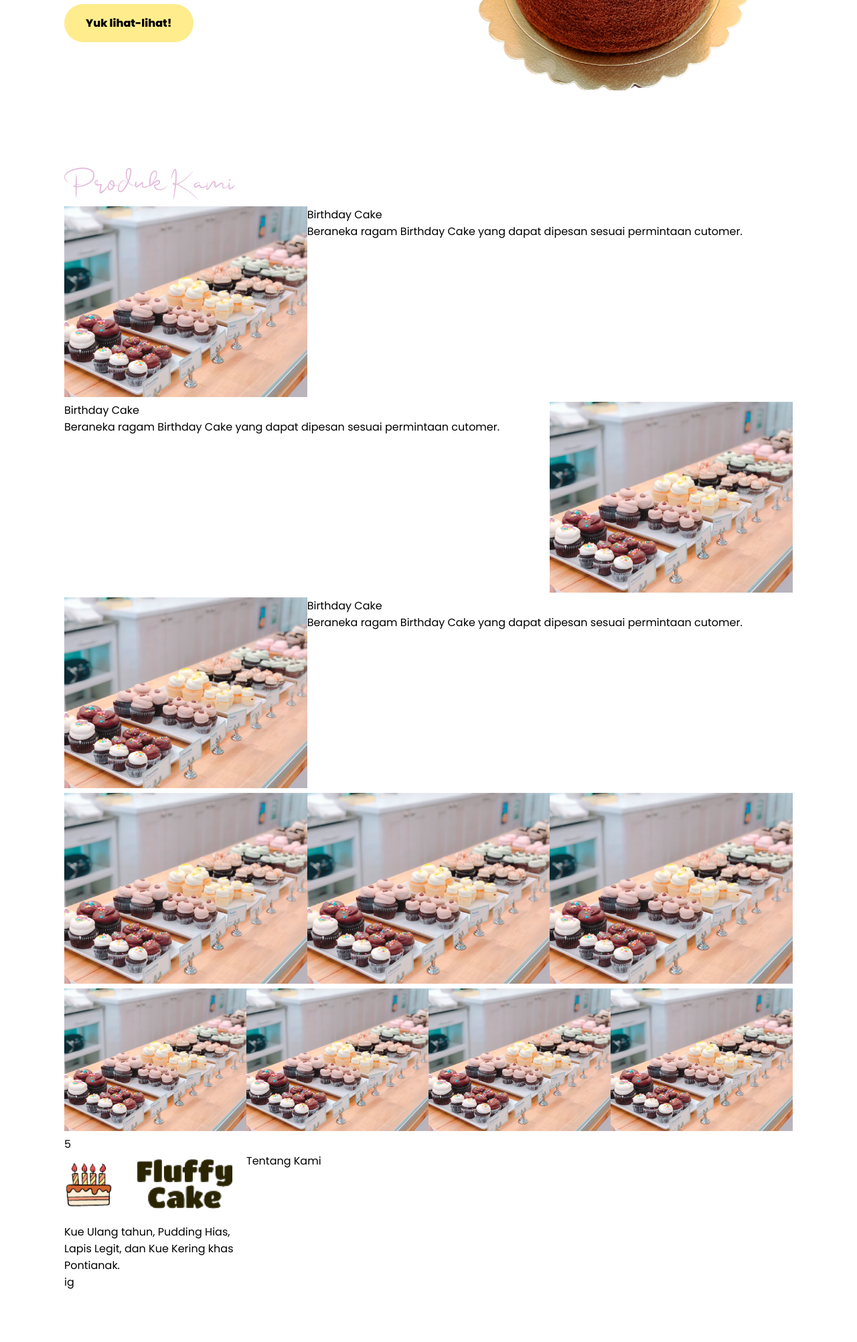
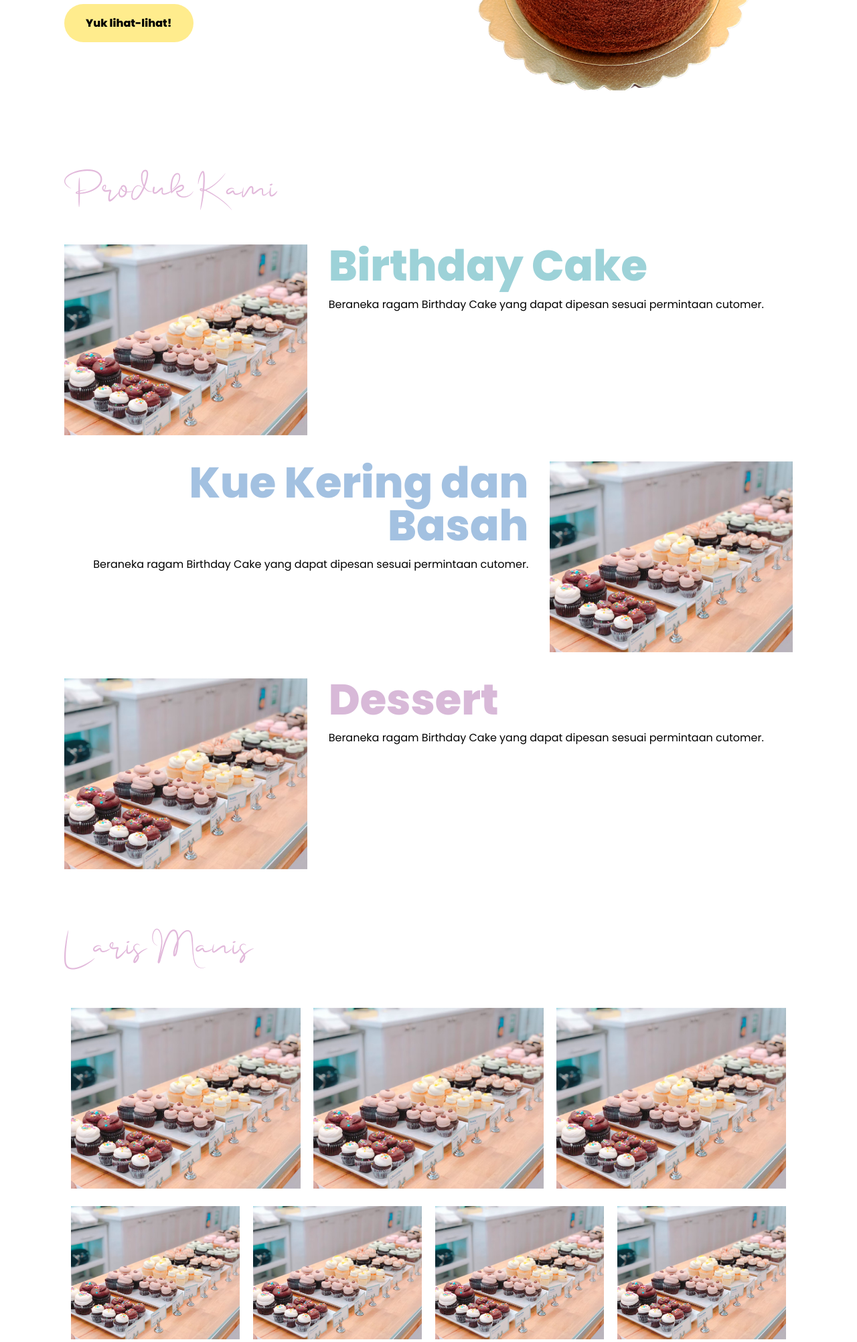
Before and after one commit to Hendrik-Krisma/tugas-UTS-web-pwd, a PHP site: page / in a window 1280 px wide. Shown: the part 360-2364 px from the top of the page at 67% size. Before the commit the page ends 2285 px from the top, so only its background shows below. Run offline with PHP 8.4, Linux system fonts and the light colour scheme.

Commit message:
Layouting part 1

```diff
--- a/assets/css/style.css
+++ b/assets/css/style.css
@@ -102,6 +102,35 @@ img{
 
 .judul_bagan{
     font-family: onelove;
+    font-size: 5em;
+    color: #E2B9DB;
+    margin-bottom: 0.5em;
+}
+
+.judul_bagan_1{
     font-size: 4em;
-    color: #E2B9DB;
+    font-family: pebold;
+    line-height: 1em;
+    margin-bottom: 0.2em;
 }
+
+.judul_bagan_1_kanan{
+    padding: 0 2em 0 0;
+    text-align: right;
+}
+
+.gambar_baris_satu, .gambar_baris_dua{
+    padding: 0.6em;
+}
+
+.gambar_kami{
+    width: 100%;
+    padding: 0;
+    transition: 0.5s;
+}
+
+.gambar_kami:hover{
+    cursor: pointer;
+    padding: 1em;
+
+}
--- a/index.html
+++ b/index.html
@@ -36,26 +36,35 @@
             </div>
 
             <div class="col-4 gambar_kue"><img src="assets/images/gambar2.jpg" /></div>
-            <div class="col-8">
-                <div>Birthday Cake</div>
+            <div class="col-8" style="padding: 0 0 0 2em;">
+                <div class="judul_bagan_1" style="color: #9DD2D8;">Birthday Cake</div>
                 <div>Beraneka ragam Birthday Cake yang dapat dipesan sesuai permintaan cutomer.</div>
             </div>
 
-            <div class="col-8">
-                <div>Birthday Cake</div>
+            <span class="col-12" style="margin-top: 2em;"></span>
+
+            <div class="col-8 judul_bagan_1_kanan">
+                <div class="judul_bagan_1" style="color: #A3C1E1;">Kue Kering dan Basah</div>
                 <div>Beraneka ragam Birthday Cake yang dapat dipesan sesuai permintaan cutomer.</div>
             </div>
             <div class="col-4 gambar_kue"><img src="assets/images/gambar2.jpg" /></div>
 
+            <span class="col-12" style="margin-top: 2em;"></span>
 
             <div class="col-4 gambar_kue"><img src="assets/images/gambar2.jpg" /></div>
-            <div class="col-8">
-                <div>Birthday Cake</div>
+            <div class="col-8" style="padding: 0 0 0 2em">
+                <div class="judul_bagan_1" style="color: #D8B9D8;">Dessert</div>
                 <div>Beraneka ragam Birthday Cake yang dapat dipesan sesuai permintaan cutomer.</div>
             </div>
         </div>
 
+        <span class="col-12" style="margin-top: 4em;"></span>
+
         <div class="col-12 grid">
+            <div class="judul_bagan col-12">
+                Laris Manis
+            </div>
+
             <div class="col-4 gambar_baris_satu">
                 <img src="assets/images/gambar2.jpg" />
             </div>
@@ -79,13 +88,38 @@
                 <img src="assets/images/gambar2.jpg" />
             </div>
         </div>
-        <div>5</div>
+
+        <span class="col-12" style="margin-top: 4em;"></span>
+
+        <div class="col-12 grid">
+            <div class="judul_bagan col-12">
+                Tentang Kami
+            </div>
+
+            <div class="col-4 gambar_kami">
+                <img src="assets/images/gambar2.jpg" />
+            </div>
+            <div class="col-4 gambar_kami">
+                <img src="assets/images/gambar2.jpg" />
+            </div>
+            <div class="col-4 gambar_kami">
+                <img src="assets/images/gambar2.jpg" />
+            </div>
+
+            <div class="col-12 judul_bagan_1">
+                Tercipta dari <span>tangan Ibu</span>
+            </div>
+        </div>
+
+        <span class="col-12" style="margin-top: 4em;"></span>
 
         <footer class="col-12 grid">
             <div class="col-3">
                 <div><img src="assets/images/logo.png" /></div>
                 <div>Kue Ulang tahun, Pudding Hias, Lapis Legit, dan Kue Kering khas Pontianak.</div>
             </div>
+
+
 
 
 
```
